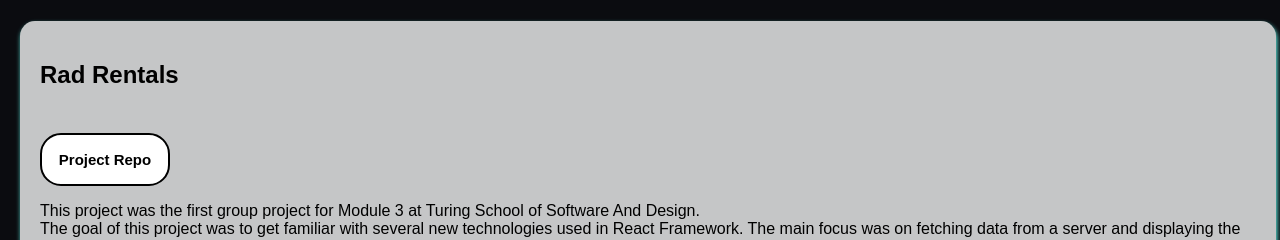
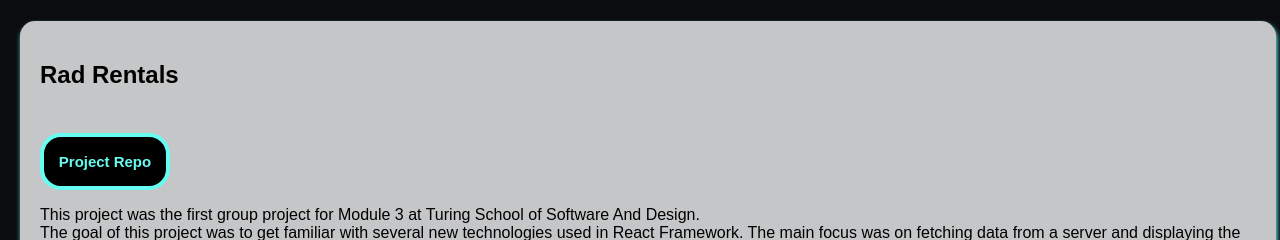
Before and after one commit to Trond240/Trond-s-Portfolio-Site, a React (Create React App) app: page / in a window 1280 px wide. Shown: the part 985-1225 px from the top of the page. Built offline with nearby package versions, Linux system fonts and the light colour scheme.

Commit message:
Add styling to the repo buttons.

```diff
--- a/src/projects/projects.css
+++ b/src/projects/projects.css
@@ -22,10 +22,10 @@
 
 .repo_button {
     cursor: pointer;
-    background-color: #fff;
-    border: 2px solid black;
+    background-color: black;
+    color:  #66FCF1;
+    border: 4px solid #66FCF1;
     border-radius: 21px;
-    color: #000;
     font-size: 80%;
     margin: 2% 2% 0 0;
     width: 130px;
```
